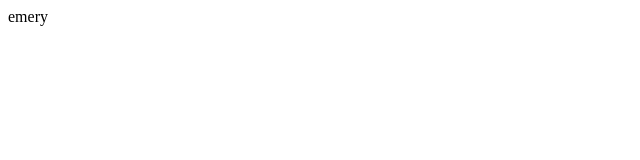
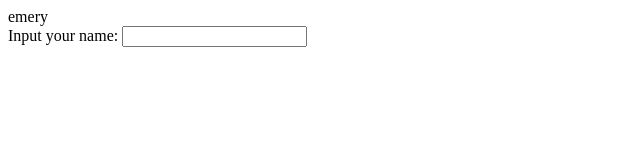
Before and after one commit to alicepalace/website, a plain HTML site: page index.html in a window 1280 px wide. Shown: the whole page, without its empty margins (0-640 px from the left). Drawn offline with Linux system fonts and the light colour scheme.

Commit message:
grow bebe

```diff
--- a/index.html
+++ b/index.html
@@ -1,9 +1,15 @@
 <!DOCTYPE html>
 <html>
 	<head>
-		<title>hi</title>
+		<title>Smokers are jokers</title>
 	</head>
 	<body>
 		<div>emery</div>
+
+
+		<form>
+			<label for="inputtext"> Input your name: </label>
+			<input type="text" id="inputtext" name="inputtext">
+		</form>
 	</body>
 </html>
```
